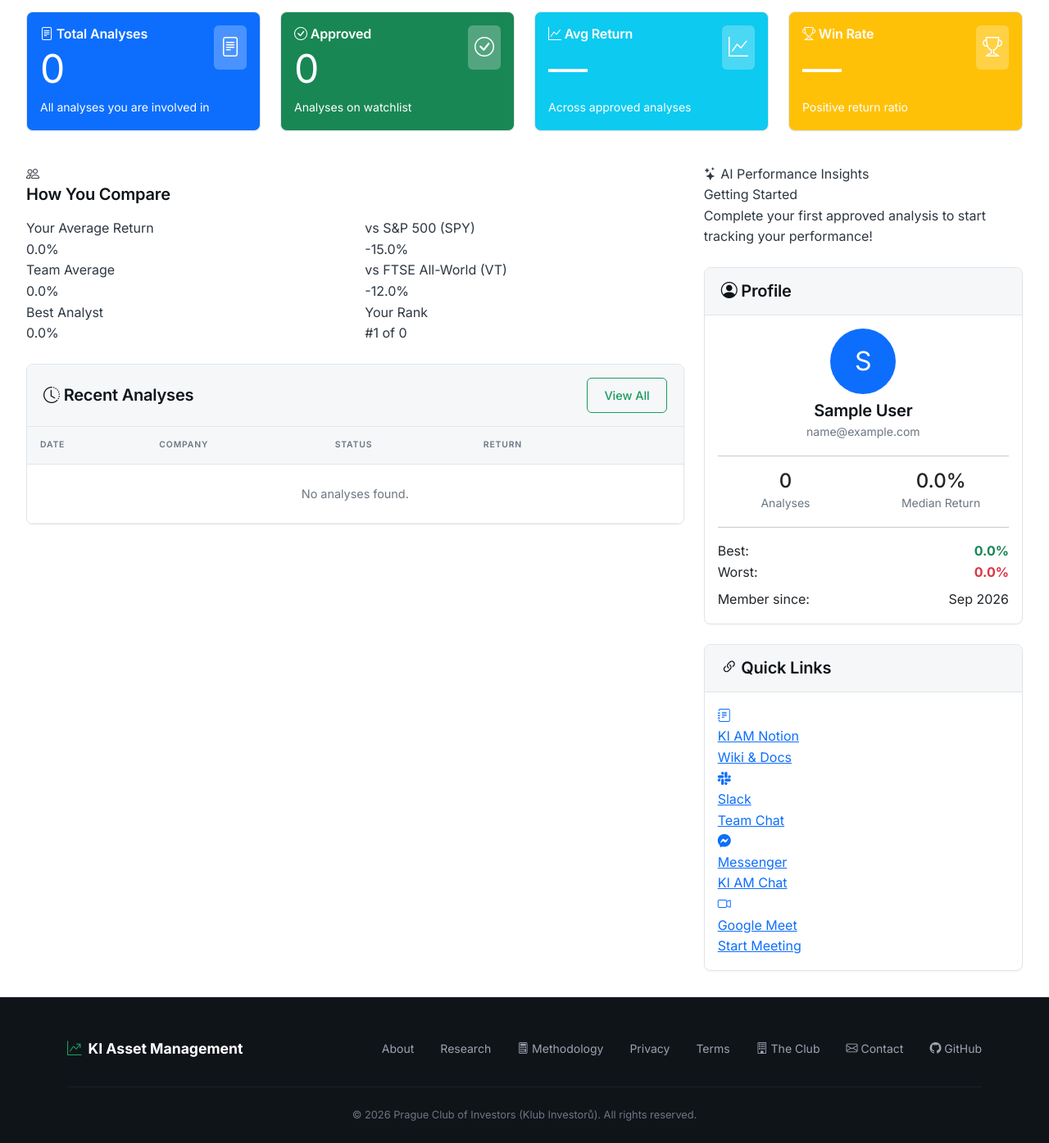
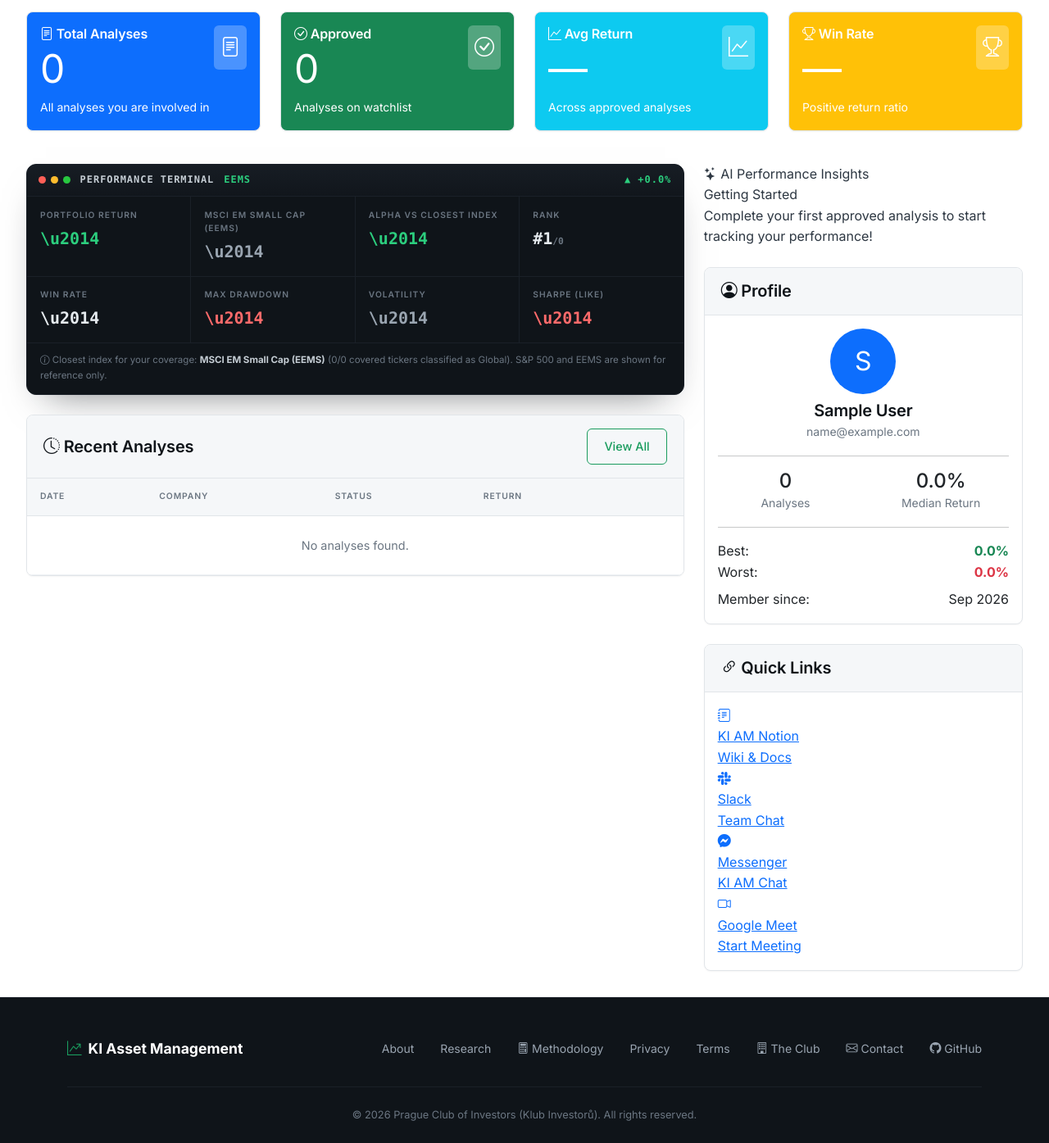
Before and after one commit to havliksimon/ki-asset-management, a Flask app: page /analyst/ in a window 1280 px wide. Shown: the part 174-1569 px from the top of the page at 82% size. Run offline with Flask 3, Linux system fonts and the light colour scheme; the visitor is signed in with stand-in values (Sample User, id 1); data comes from the database, SQL or seed files in the repository; data that the repository does not hold is empty; some libraries are stand-ins or nearby versions.

Commit message:
Add a performance terminal, real benchmarks, and fix PPTX handling
Analyst dashboard:
- Terminal-style panel with KPI tiles, a portfolio-vs-benchmark chart and
  risk metrics (max drawdown, volatility, Sharpe-like), replacing the old
  hardcoded 'SPY 15% / VT 12%' comparison with real cached series.
- 'Closest comparison index' chosen by a fixed, disclosed rule (largest
  coverage region): China -> MSCI China, US -> S&P 500, else EEMS. Other
  benchmarks stay visible.
- Cache MSCI China (MCHI) and CSI 300 (ASHR) benchmark prices.

PPTX / non-PDF uploads:
- is_pdf_post now requires a real .pdf, so presentations no longer take the
  inline-iframe path; the post page shows a download card instead.
- generate-from-pdfs skips non-PDF paths (it was parsing PPTX with PDFium,
  taking ~28s and restarting the free instance -> the 503).
- Only real PDFs are stored into pdf_binary.
- Raise gunicorn timeout 30s -> 90s so slow AI/PDF work does not kill workers.

```diff
--- a/app/analyst/routes.py
+++ b/app/analyst/routes.py
@@ -21,6 +21,75 @@ def before_request():
     if current_user.is_admin:
         # Admins can also view analyst pages, but we may redirect to admin dashboard?
         pass
+
+# Indices used as the "closest comparison" for a coverage region.
+_COVERAGE_INDICES = {
+    'China':  {'ticker': 'MCHI', 'label': 'MSCI China', 'note': 'Offshore Chinese equities (Tencent, Alibaba, ...)'},
+    'US':     {'ticker': 'SPY',  'label': 'S&P 500', 'note': 'US large caps'},
+    'Global': {'ticker': 'EEMS', 'label': 'MSCI EM Small Cap (EEMS)', 'note': 'Emerging-market small caps'},
+}
+_CHINA_SUFFIXES = ('.SS', '.SZ', '.HK')
+_CHINA_ADRS = {
+    'BILI', 'TUYA', 'TCEHY', 'BABA', 'JD', 'PDD', 'NIO', 'XPEV', 'LI', 'BEKE',
+    'TCOM', 'NTES', 'VIPS', 'YUMC', 'EDU', 'GOTU', 'ZTO', 'FUTU', 'TIGR', 'QFIN',
+    'HTHT', 'ATHM', 'WB', 'BIDU', 'MOMO', 'HUYA', 'DOYU', 'IQ', 'BZUN', 'KC',
+    'API', 'NOAH', 'LX', 'TAL', 'CHWY', 'CHA', 'BZAI',
+}
+
+
+def get_coverage_benchmark(analyses):
+    """Pick the index that best matches what an analyst actually covers.
+
+    The rule is fixed and disclosed: the benchmark matches the *largest* share
+    of the analyst's covered tickers (China / US / other). A China-focused
+    analyst is fairly measured against a China index rather than the S&P 500.
+    Tie-break order is China > US > Global; the UI shows the counts.
+    """
+    tickers = []
+    for a in analyses:
+        company = getattr(a, 'company', None)
+        if company and company.ticker_symbol:
+            tickers.append(company.ticker_symbol.strip().upper())
+
+    if not tickers:
+        return {**_COVERAGE_INDICES['Global'], 'region': 'Global', 'matched': 0, 'total': 0}
+
+    china = sum(1 for t in tickers if t.endswith(_CHINA_SUFFIXES) or t in _CHINA_ADRS)
+    # Plain symbols (no exchange suffix) that are not China ADRs are US listings.
+    us = sum(1 for t in tickers if '.' not in t and t not in _CHINA_ADRS)
+    other = len(tickers) - china - us
+
+    if china > 0 and china >= max(us, other):
+        region, matched = 'China', china
+    elif us > 0 and us >= other:
+        region, matched = 'US', us
+    else:
+        region, matched = 'Global', other
+    return {**_COVERAGE_INDICES[region], 'region': region, 'matched': matched, 'total': len(tickers),
+            'counts': {'China': china, 'US': us, 'Other': other}}
+
+
+def _risk_metrics(values):
+    """Volatility, max drawdown and a Sharpe-like ratio from a cumulative % series."""
+    if not values or len(values) < 3:
+        return None
+    rets = [values[i] - values[i - 1] for i in range(1, len(values))]
+    mean = sum(rets) / len(rets)
+    var = sum((r - mean) ** 2 for r in rets) / len(rets)
+    vol = var ** 0.5
+    peak = values[0]
+    mdd = 0.0
+    for v in values:
+        peak = max(peak, v)
+        mdd = min(mdd, v - peak)
+    return {
+        'total_return': round(values[-1], 2),
+        'volatility': round(vol, 2),
+        'max_drawdown': round(mdd, 2),
+        'sharpe': round(mean / vol, 2) if vol else None,
+        'points': len(values),
+    }
+
 
 def generate_ai_insights(performance, comparison_data):
     """Generate AI-powered insights based on performance data."""
@@ -402,7 +471,7 @@ def _get_benchmark_series_from_cache(dates, ticker):
     """
     series = []
 
-    if not dates:
+    if dates is None or len(dates) == 0:
         return series
 
     # Normalize dates to datetime objects
@@ -627,20 +696,61 @@ def dashboard():
             analyst_rank = i
             break
 
-    # Get benchmark comparisons
-    spy_return = 15.0  # S&P 500 approximate
-    vt_return = 12.0   # FTSE All-World approximate
+    # Closest comparison index for this analyst's coverage (China -> CSI 300),
+    # plus the real return series from the cached benchmark prices.
+    primary_index = get_coverage_benchmark(my_analyses)
 
-    user_return = perf.get('avg_return') or 0
+    performance_chart = None
+    risk_metrics = None
+    chart_returns = {}
+    approved_ids = [a.id for a in approved]
+    if approved_ids:
+        try:
+            series = get_portfolio_series_for_analyses(approved_ids)
+            if series and series.get('dates'):
+                import pandas as pd
+                dates = pd.to_datetime(series['dates'])
+                primary_series = _get_benchmark_series_from_cache(dates, primary_index['ticker'])
+                port = series.get('portfolio_series') or []
+                performance_chart = {
+                    'dates': series['dates'],
+                    'portfolio': port,
+                    'primary': primary_series,
+                    'primary_label': primary_index['label'],
+                    'spy': series.get('spy_series'),
+                    'eems': series.get('eems_series'),
+                }
+                risk_metrics = _risk_metrics(port)
+
+                def _last(seq):
+                    return seq[-1] if seq else None
+
+                chart_returns = {
+                    'portfolio': _last(port),
+                    'primary': _last(primary_series),
+                    'spy': _last(series.get('spy_series')),
+                }
+        except Exception as e:
+            logger.warning(f"Could not build performance chart: {e}")
+
+    def _diff(a, b):
+        return (a - b) if (a is not None and b is not None) else None
+
     benchmark_comparison = {
-        'spy_diff': user_return - spy_return,
-        'vt_diff': user_return - vt_return
+        'primary_ticker': primary_index['ticker'],
+        'primary_label': primary_index['label'],
+        'primary_return': chart_returns.get('primary'),
+        'portfolio_return': chart_returns.get('portfolio'),
+        'primary_diff': _diff(chart_returns.get('portfolio'), chart_returns.get('primary')),
+        'spy_diff': _diff(chart_returns.get('portfolio'), chart_returns.get('spy')),
+        'vt_diff': None,
     }
 
     comparison_data = {
         'team_avg': team_avg_return,
-        'spy_diff': benchmark_comparison['spy_diff'],
-        'vt_diff': benchmark_comparison['vt_diff']
+        'spy_diff': benchmark_comparison['spy_diff'] or 0,
+        'primary_diff': benchmark_comparison['primary_diff'],
+        'primary_label': primary_index['label'],
     }
 
     # Generate AI insights
@@ -666,6 +776,9 @@ def dashboard():
                            analyst_rank=analyst_rank,
                            total_analysts=total_analysts,
                            benchmark_comparison=benchmark_comparison,
+                           primary_index=primary_index,
+                           performance_chart=performance_chart,
+                           risk_metrics=risk_metrics,
                            ai_insights=ai_insights,
                            stock_impacts=stock_impacts,
                            admin_stats=admin_stats,
--- a/app/static/css/style.css
+++ b/app/static/css/style.css
@@ -2611,3 +2611,138 @@ canvas {
         height: 160px;
     }
 }
+
+/* -----------------------------------------------------------------
+   Analyst dashboard - performance terminal
+   ----------------------------------------------------------------- */
+.term-panel {
+    background: #0f1419;
+    border: 1px solid #1a2028;
+    border-radius: var(--radius-xl);
+    overflow: hidden;
+    box-shadow: 0 22px 44px -24px rgba(15, 20, 25, 0.55);
+    color: #e6ebef;
+}
+
+.term-bar {
+    display: flex;
+    align-items: center;
+    gap: 0.75rem;
+    padding: 0.6rem 0.9rem;
+    background: linear-gradient(180deg, #171d24, #11161c);
+    border-bottom: 1px solid #1a2028;
+    font-family: ui-monospace, SFMono-Regular, Menlo, monospace;
+    font-size: 0.75rem;
+    letter-spacing: 0.08em;
+}
+
+.term-dots {
+    display: inline-flex;
+    gap: 0.35rem;
+}
+
+.term-dots i {
+    width: 9px;
+    height: 9px;
+    border-radius: 50%;
+    display: inline-block;
+}
+
+.term-dots i:nth-child(1) { background: #ff5f57; }
+.term-dots i:nth-child(2) { background: #febc2e; }
+.term-dots i:nth-child(3) { background: #28c840; }
+
+.term-title { color: #c5cdd4; font-weight: 700; }
+.term-sym { color: #2cce7e; font-weight: 700; }
+.term-chg { margin-left: auto; font-weight: 700; }
+.term-chg.up { color: #2cce7e; }
+.term-chg.down { color: #ff6b6b; }
+
+.term-kpis {
+    display: grid;
+    grid-template-columns: repeat(4, minmax(0, 1fr));
+    gap: 1px;
+    background: #1a2028;
+}
+
+.term-kpi {
+    background: #0f1419;
+    padding: 0.85rem 1rem;
+    display: flex;
+    flex-direction: column;
+    gap: 0.3rem;
+}
+
+.term-kpi-label {
+    font-size: 0.64rem;
+    text-transform: uppercase;
+    letter-spacing: 0.1em;
+    color: #6b7682;
+    font-weight: 600;
+}
+
+.term-kpi-value {
+    font-family: ui-monospace, SFMono-Regular, Menlo, monospace;
+    font-size: 1.25rem;
+    font-weight: 700;
+    color: #e6ebef;
+}
+
+.term-kpi-value small {
+    font-size: 0.7rem;
+    color: #6b7682;
+    font-weight: 600;
+}
+
+.term-kpi-value.up { color: #2cce7e; }
+.term-kpi-value.down { color: #ff6b6b; }
+.term-kpi-value.muted { color: #9aa5b1; }
+
+.term-chart {
+    height: 300px;
+    padding: 1rem 1rem 0.5rem;
+    background: #0f1419;
+}
+
+.term-note {
+    padding: 0.7rem 1rem 0.9rem;
+    font-size: 0.72rem;
+    color: #6b7682;
+    border-top: 1px solid #1a2028;
+}
+
+.term-note strong { color: #c5cdd4; }
+
+@media (max-width: 767.98px) {
+    .term-kpis { grid-template-columns: repeat(2, minmax(0, 1fr)); }
+    .term-chart { height: 240px; }
+}
+
+/* Non-PDF primary document (e.g. PowerPoint): download card */
+.doc-download {
+    text-align: center;
+    padding: 2.5rem 1.5rem;
+    border: 1px dashed var(--color-gray-300);
+    border-radius: var(--radius-xl);
+    background: var(--color-cream);
+    color: var(--color-gray-600);
+}
+
+.doc-download i {
+    font-size: 2.6rem;
+    color: var(--primary-green);
+    display: block;
+    margin-bottom: 0.75rem;
+}
+
+.doc-download h4 {
+    font-size: 1.15rem;
+    color: var(--color-gray-900);
+    margin-bottom: 0.5rem;
+}
+
+.doc-download p {
+    max-width: 440px;
+    margin: 0 auto 1.25rem;
+    font-size: 0.9rem;
+}
--- a/app/templates/analyst/dashboard.html
+++ b/app/templates/analyst/dashboard.html
@@ -167,85 +167,72 @@
     <div class="row">
         <!-- Left Column -->
         <div class="col-lg-8">
-            <!-- Performance Comparison -->
-            <div class="comparison-card mb-4">
-                <div class="comparison-header">
-                    <i class="bi bi-people"></i>
-                    <h5 class="comparison-title">How You Compare</h5>
-                </div>
-                <div class="row">
-                    <div class="col-md-6">
-                        <div class="comparison-item">
-                            <div>
-                                <div class="comparison-label">Your Average Return</div>
-                                <div class="comparison-bar">
-                                    <div class="comparison-bar-fill {% if (performance.avg_return or 0) > 0 %}positive{% elif (performance.avg_return or 0) < 0 %}negative{% else %}neutral{% endif %}"
-                                         style="width: {{ min(abs(performance.avg_return or 0), 100) }}%"></div>
-                                </div>
-                            </div>
-                            <span class="comparison-value {% if (performance.avg_return or 0) > 0 %}positive{% elif (performance.avg_return or 0) < 0 %}negative{% else %}neutral{% endif %}">
-                                {{ "%.1f"|format(performance.avg_return or 0) }}%
+            <!-- Performance Terminal -->
+            <div class="term-panel mb-4">
+                <div class="term-bar">
+                    <span class="term-dots"><i></i><i></i><i></i></span>
+                    <span class="term-title">PERFORMANCE TERMINAL</span>
+                    <span class="term-sym">{{ primary_index.ticker }}</span>
+                    <span class="term-chg {{ 'up' if (benchmark_comparison.primary_diff or 0) >= 0 else 'down' }}">
+                        {{ '\u25b2' if (benchmark_comparison.primary_diff or 0) >= 0 else '\u25bc' }}
+                        {{ "%+.1f"|format(benchmark_comparison.primary_diff or 0) }}%
                     </span>
                 </div>
-                        <div class="comparison-item">
-                            <div>
-                                <div class="comparison-label">Team Average</div>
-                                <div class="comparison-bar">
-                                    <div class="comparison-bar-fill {% if (team_avg_return or 0) > 0 %}positive{% elif (team_avg_return or 0) < 0 %}negative{% else %}neutral{% endif %}"
-                                         style="width: {{ min(abs(team_avg_return or 0), 100) }}%"></div>
-                                </div>
-                            </div>
-                            <span class="comparison-value {% if (team_avg_return or 0) > 0 %}positive{% elif (team_avg_return or 0) < 0 %}negative{% else %}neutral{% endif %}">
-                                {{ "%.1f"|format(team_avg_return or 0) }}%
+
+                <div class="term-kpis">
+                    <div class="term-kpi">
+                        <span class="term-kpi-label">Portfolio return</span>
+                        <span class="term-kpi-value {{ 'up' if (benchmark_comparison.portfolio_return or 0) >= 0 else 'down' }}">
+                            {% if benchmark_comparison.portfolio_return is not none %}{{ "%+.1f"|format(benchmark_comparison.portfolio_return) }}%{% else %}\u2014{% endif %}
                         </span>
                     </div>
-                        <div class="comparison-item">
-                            <div>
-                                <div class="comparison-label">Best Analyst</div>
-                                <div class="comparison-bar">
-                                    <div class="comparison-bar-fill positive"
-                                         style="width: {{ min(abs(best_analyst_return or 0), 100) }}%"></div>
+                    <div class="term-kpi">
+                        <span class="term-kpi-label">{{ primary_index.label }}</span>
+                        <span class="term-kpi-value muted">
+                            {% if benchmark_comparison.primary_return is not none %}{{ "%+.1f"|format(benchmark_comparison.primary_return) }}%{% else %}\u2014{% endif %}
+                        </span>
                     </div>
+                    <div class="term-kpi">
+                        <span class="term-kpi-label">Alpha vs closest index</span>
+                        <span class="term-kpi-value {{ 'up' if (benchmark_comparison.primary_diff or 0) >= 0 else 'down' }}">
+                            {% if benchmark_comparison.primary_diff is not none %}{{ "%+.1f"|format(benchmark_comparison.primary_diff) }}%{% else %}\u2014{% endif %}
+                        </span>
                     </div>
-                            <span class="comparison-value positive">
-                                {{ "%.1f"|format(best_analyst_return or 0) }}%
+                    <div class="term-kpi">
+                        <span class="term-kpi-label">Rank</span>
+                        <span class="term-kpi-value">#{{ analyst_rank }}<small>/{{ total_analysts }}</small></span>
+                    </div>
+                    <div class="term-kpi">
+                        <span class="term-kpi-label">Win rate</span>
+                        <span class="term-kpi-value">{% if performance.win_rate is not none %}{{ "%.0f"|format(performance.win_rate) }}%{% else %}\u2014{% endif %}</span>
+                    </div>
+                    <div class="term-kpi">
+                        <span class="term-kpi-label">Max drawdown</span>
+                        <span class="term-kpi-value down">{% if risk_metrics %}{{ "%.1f"|format(risk_metrics.max_drawdown) }}%{% else %}\u2014{% endif %}</span>
+                    </div>
+                    <div class="term-kpi">
+                        <span class="term-kpi-label">Volatility</span>
+                        <span class="term-kpi-value muted">{% if risk_metrics %}{{ "%.2f"|format(risk_metrics.volatility) }}{% else %}\u2014{% endif %}</span>
+                    </div>
+                    <div class="term-kpi">
+                        <span class="term-kpi-label">Sharpe (like)</span>
+                        <span class="term-kpi-value {{ 'up' if risk_metrics and (risk_metrics.sharpe or 0) >= 0 else 'down' }}">
+                            {% if risk_metrics and risk_metrics.sharpe is not none %}{{ "%.2f"|format(risk_metrics.sharpe) }}{% else %}\u2014{% endif %}
                         </span>
                     </div>
                 </div>
-                    <div class="col-md-6">
-                        <div class="comparison-item">
-                            <div>
-                                <div class="comparison-label">vs S&P 500 (SPY)</div>
-                                <div class="comparison-bar">
-                                    <div class="comparison-bar-fill {% if (benchmark_comparison.spy_diff or 0) > 0 %}positive{% elif (benchmark_comparison.spy_diff or 0) < 0 %}negative{% else %}neutral{% endif %}"
-                                         style="width: {{ min(abs(benchmark_comparison.spy_diff or 0) * 2, 100) }}%"></div>
+
+                {% if performance_chart %}
+                <div class="term-chart">
+                    <canvas id="analystPerfChart" height="260"></canvas>
                 </div>
-                            </div>
-                            <span class="comparison-value {% if (benchmark_comparison.spy_diff or 0) > 0 %}positive{% elif (benchmark_comparison.spy_diff or 0) < 0 %}negative{% else %}neutral{% endif %}">
-                                {{ "+%.1f"|format(benchmark_comparison.spy_diff or 0) if (benchmark_comparison.spy_diff or 0) > 0 else "%.1f"|format(benchmark_comparison.spy_diff or 0) }}%
-                            </span>
-                        </div>
-                        <div class="comparison-item">
-                            <div>
-                                <div class="comparison-label">vs FTSE All-World (VT)</div>
-                                <div class="comparison-bar">
-                                    <div class="comparison-bar-fill {% if (benchmark_comparison.vt_diff or 0) > 0 %}positive{% elif (benchmark_comparison.vt_diff or 0) < 0 %}negative{% else %}neutral{% endif %}"
-                                         style="width: {{ min(abs(benchmark_comparison.vt_diff or 0) * 2, 100) }}%"></div>
-                                </div>
-                            </div>
-                            <span class="comparison-value {% if (benchmark_comparison.vt_diff or 0) > 0 %}positive{% elif (benchmark_comparison.vt_diff or 0) < 0 %}negative{% else %}neutral{% endif %}">
-                                {{ "+%.1f"|format(benchmark_comparison.vt_diff or 0) if (benchmark_comparison.vt_diff or 0) > 0 else "%.1f"|format(benchmark_comparison.vt_diff or 0) }}%
-                            </span>
-                        </div>
-                        <div class="comparison-item">
-                            <div>
-                                <div class="comparison-label">Your Rank</div>
-                            </div>
-                            <span class="comparison-value">
-                                #{{ analyst_rank }} of {{ total_analysts }}
-                            </span>
-                        </div>
-                    </div>
+                {% endif %}
+
+                <div class="term-note">
+                    <i class="bi bi-info-circle"></i>
+                    Closest index for your coverage: <strong>{{ primary_index.label }}</strong>
+                    ({{ primary_index.matched }}/{{ primary_index.total }} covered tickers classified as {{ primary_index.region }}).
+                    S&amp;P 500 and EEMS are shown for reference only.
                 </div>
             </div>
 
@@ -468,14 +455,51 @@
 {% endblock %}
 
 {% block extra_js %}
+<script src="https://cdn.jsdelivr.net/npm/chart.js"></script>
 <script>
 // Stock row click handler for impact isolation
 document.querySelectorAll('.stock-row').forEach(row => {
     row.addEventListener('click', function() {
-        const ticker = this.dataset.ticker;
-        // Could open a modal with detailed impact analysis
-        console.log('Clicked on stock:', ticker);
+        console.log('Clicked on stock:', this.dataset.ticker);
     });
 });
 </script>
+{% if performance_chart %}
+<script>
+(function () {
+    var el = document.getElementById('analystPerfChart');
+    if (!el || typeof Chart === 'undefined') return;
+    var data = {
+        dates: {{ performance_chart.dates | tojson }},
+        portfolio: {{ performance_chart.portfolio | tojson }},
+        primary: {{ performance_chart.primary | tojson }},
+        spy: {{ performance_chart.spy | tojson }}
+    };
+    new Chart(el.getContext('2d'), {
+        type: 'line',
+        data: {
+            labels: data.dates,
+            datasets: [
+                { label: 'Your portfolio', data: data.portfolio, borderColor: '#1a9c5e', backgroundColor: 'rgba(26,156,94,0.12)', borderWidth: 2.5, fill: true, tension: 0.35, pointRadius: 0 },
+                { label: '{{ performance_chart.primary_label }}', data: data.primary, borderColor: '#b8860b', backgroundColor: 'transparent', borderWidth: 2, borderDash: [6, 4], tension: 0.35, pointRadius: 0 },
+                { label: 'S&P 500', data: data.spy, borderColor: '#9aa5b1', backgroundColor: 'transparent', borderWidth: 1.5, tension: 0.35, pointRadius: 0 }
+            ]
+        },
+        options: {
+            responsive: true,
+            maintainAspectRatio: false,
+            interaction: { mode: 'index', intersect: false },
+            plugins: {
+                legend: { labels: { color: '#c5cdd4', boxWidth: 12 } },
+                tooltip: { callbacks: { label: function (c) { return c.dataset.label + ': ' + (c.parsed.y >= 0 ? '+' : '') + c.parsed.y.toFixed(1) + '%'; } } }
+            },
+            scales: {
+                x: { ticks: { color: '#6b7682', maxTicksLimit: 6 }, grid: { color: 'rgba(255,255,255,0.05)' } },
+                y: { ticks: { color: '#6b7682', callback: function (v) { return v + '%'; } }, grid: { color: 'rgba(255,255,255,0.05)' } }
+            }
+        }
+    });
+})();
+</script>
+{% endif %}
 {% endblock %}
--- a/render_start.py
+++ b/render_start.py
@@ -156,7 +156,7 @@ def main():
         '--worker-class', 'gthread',
         '--workers', '1',  # 1 worker for free tier (512MB RAM limit)
         '--threads', '4',  # 4 threads for concurrency
-        '--timeout', '30',  # 30s timeout (Render's default)
+        '--timeout', '90',  # allow slow AI/PDF operations (was 30 -> worker kills)
         '--max-requests', '1000',  # Restart worker after 1000 requests (prevent memory leaks)
         '--max-requests-jitter', '50',  # Add randomness to prevent all workers restarting at once
         '--access-logfile', '-',  # Log to stdout
```
Also changed, not shown: app/blog/routes.py (+7 -0 lines), app/models.py (+14 -1 lines), app/templates/blog/post.html (+13 -0 lines). Lines whose indentation alone changed are shown as unchanged.
